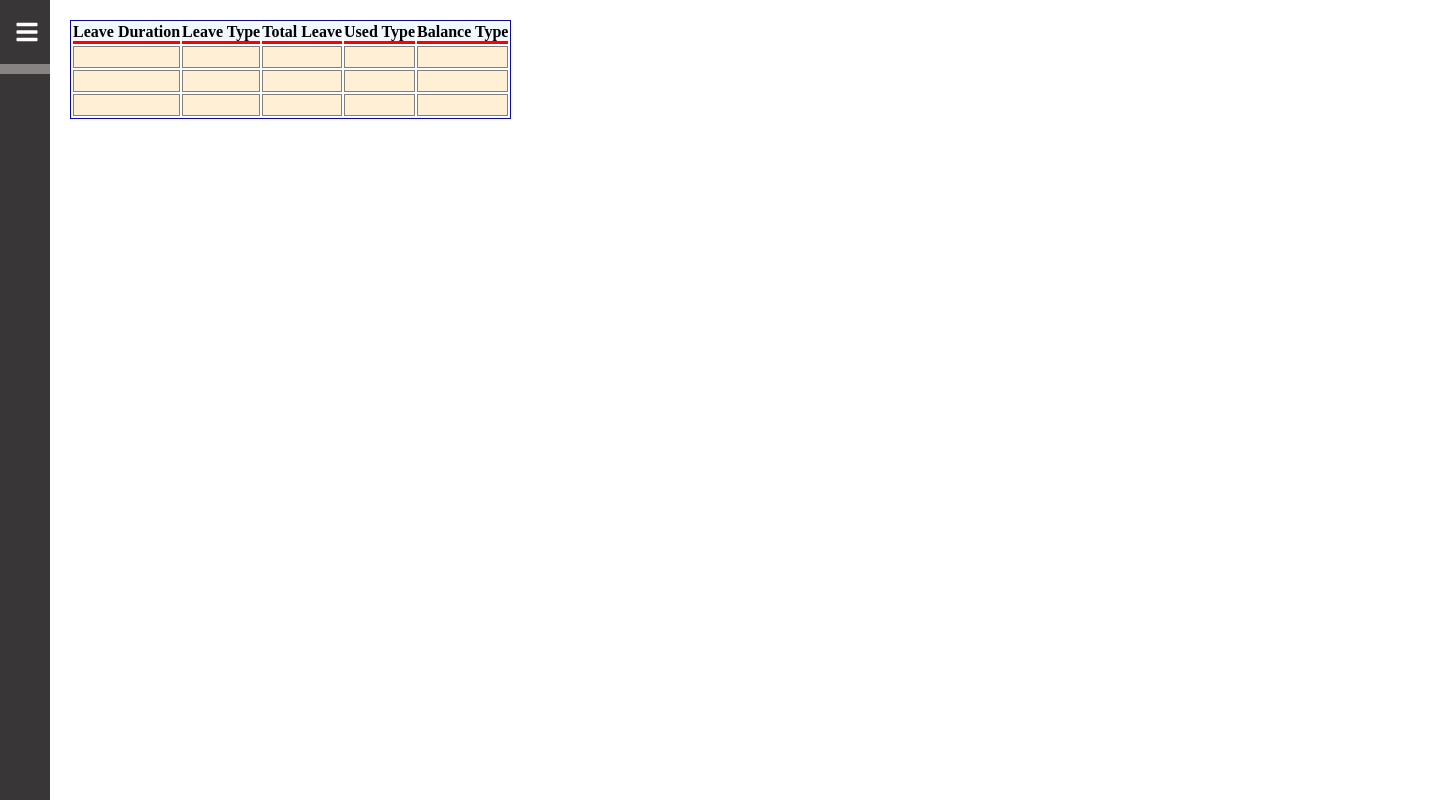
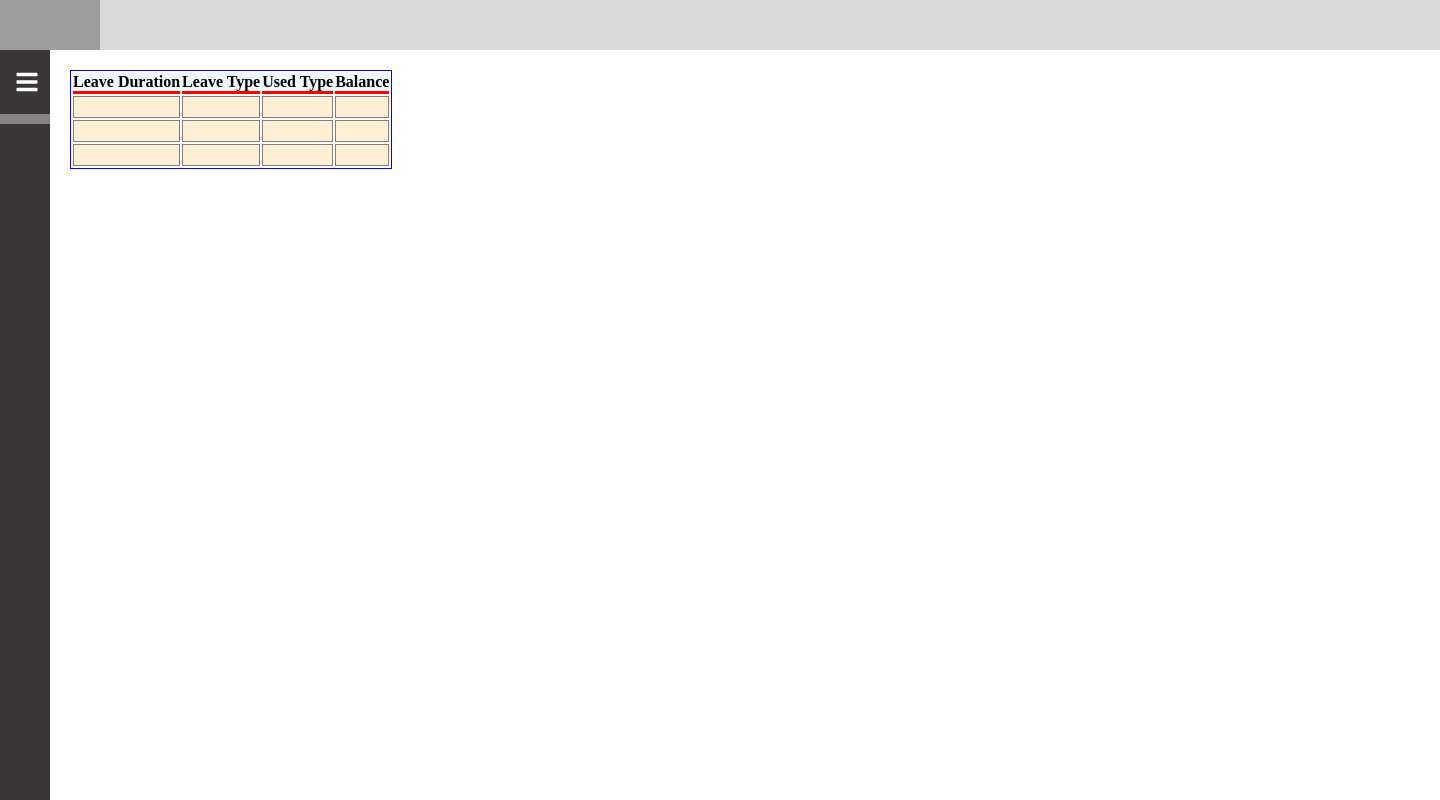
Before and after one commit to shekeleloy/repose, a React (Create React App) app: page / in a window 1280 px wide. Shown: the top 800 px of the page, 1440 px wide, since content can reach past the window. Built offline with nearby package versions, Linux system fonts and the light colour scheme; grey boxes are pictures that could not be loaded.

Commit message:
table
table added for user dash

```diff
--- a/package.json
+++ b/package.json
@@ -7,6 +7,7 @@
     "@testing-library/react": "^13.4.0",
     "@testing-library/user-event": "^13.5.0",
     "react": "^18.2.0",
+    "react-calendar": "^4.0.0",
     "react-dom": "^18.2.0",
     "react-icons": "^4.7.1",
     "react-router-dom": "^6.4.5",
--- a/src/App.css
+++ b/src/App.css
@@ -71,23 +71,21 @@ main {
 }
 
 /* Navigation Bar */
-.navbar {
-  background-color: #D9D9D9;
-  color: black;
-  display: flex;
-  gap: 0px;
-  align-items: center;
-  padding: 20px;
-  width: 10000px;
+.log {
+  width: 100px;
+  height: 50px;
 }
 
-.navbars {
-  font-size: 24px;
+.nav {
+  display: flex;
+  justify-content: left;
 }
 
-.nav-name {
-  font-family: 'Inter';
-  font-size: 28px;
+.navbar {
+  width: 1440px;
+  height: 50px;
+  left: 0px;
+  top: 0px;
+
+  background: #D9D9D9;
 }
-
-/* Dashboard */
--- a/src/App.js
+++ b/src/App.js
@@ -4,6 +4,7 @@ import "./App.css";
 
 // Components
 import Sidebar from "./components/Sidebar";
+import Navbar from "./components/Navbar";
 
 // Pages
 import Calendar from "./pages/Calendar";
@@ -14,6 +15,7 @@ const App = () => {
   return (
     <div className="App">
       <BrowserRouter>
+      <Navbar />
         <Sidebar>
           <Routes>
             <Route path="/" element={<Dashboard />} />
--- /dev/null
+++ b/src/components/Navbar.js
@@ -0,0 +1,16 @@
+import React from "react";
+
+
+function Navbar() {
+  return (
+    <div className="nav-container">
+      <div className="navbar">
+        <nav>
+          <img src="src/img/logo.png" alt="repose" className="log" />
+        </nav>
+      </div>
+    </div>
+  );
+}
+
+export default Navbar;
--- a/src/components/Table.js
+++ b/src/components/Table.js
@@ -1,11 +1,109 @@
-import React from 'react';
+import React from "react";
 
-const Table = () => {
-    return (
-        <div>
+// const Dashboard = () => {
+//     return (
+//         <div>
 
-        </div>
-    );
+//         </div>
+//     );
+// }
+
+// export default Dashboard;
+
+import { useTable } from "react-table";
+
+function Table() {
+  const data = React.useMemo(
+    () => [
+      {
+        col1: "",
+        col2: "",
+      },
+      {
+        col1: "",
+        col2: "",
+      },
+      {
+        col1: "",
+        col2: "",
+      },
+    ],
+    []
+  );
+
+  const columns = React.useMemo(
+    () => [
+      {
+        Header: "Leave Duration",
+        accessor: "col1",
+      },
+      {
+        Header: "Leave Type",
+        accessor: "col2",
+      },
+      {
+        Header: "Used Type",
+        accessor: "col3",
+      },
+      {
+        Header: "Balance",
+        accessor: "col4",
+      },
+    ],
+    []
+  );
+
+  const { getTableProps, getTableBodyProps, headerGroups, rows, prepareRow } =
+    useTable({ columns, data });
+
+  return (
+    <div className="dash-content">
+      <table {...getTableProps()} style={{ border: "solid 1px blue" }}>
+        <thead>
+          {headerGroups.map((headerGroup) => (
+            <tr {...headerGroup.getHeaderGroupProps()}>
+              {headerGroup.headers.map((column) => (
+                <th
+                  {...column.getHeaderProps()}
+                  style={{
+                    borderBottom: "solid 3px red",
+                    background: "aliceblue",
+                    color: "black",
+                    fontWeight: "bold",
+                  }}
+                >
+                  {column.render("Header")}
+                </th>
+              ))}
+            </tr>
+          ))}
+        </thead>
+        <tbody {...getTableBodyProps()}>
+          {rows.map((row) => {
+            prepareRow(row);
+            return (
+              <tr {...row.getRowProps()}>
+                {row.cells.map((cell) => {
+                  return (
+                    <td
+                      {...cell.getCellProps()}
+                      style={{
+                        padding: "10px",
+                        border: "solid 1px gray",
+                        background: "papayawhip",
+                      }}
+                    >
+                      {cell.render("Cell")}
+                    </td>
+                  );
+                })}
+              </tr>
+            );
+          })}
+        </tbody>
+      </table>
+    </div>
+  );
 }
 
 export default Table;
--- a/src/pages/Dashboard.js
+++ b/src/pages/Dashboard.js
@@ -1,111 +1,10 @@
-import React from "react";
+import React from 'react';
+import Table from '../components/Table';
 
-// const Dashboard = () => {
-//     return (
-//         <div>
-
-//         </div>
-//     );
-// }
-
-// export default Dashboard;
-
-import { useTable } from "react-table";
-
-function Dashboard() {
-  const data = React.useMemo(
-    () => [
-      {
-        col1: "",
-        col2: "",
-      },
-      {
-        col1: "",
-        col2: "",
-      },
-      {
-        col1: "",
-        col2: "",
-      },
-    ],
-    []
-  );
-
-  const columns = React.useMemo(
-    () => [
-      {
-        Header: "Leave Duration",
-        accessor: "col1", // accessor is the "key" in the data
-      },
-      {
-        Header: "Leave Type",
-        accessor: "col2",
-      },
-      {
-        Header: "Total Leave",
-        accessor: "col3",
-      },
-      {
-        Header: "Used Type",
-        accessor: "col4",
-      },
-      {
-        Header: "Balance Type",
-        accessor: "col5",
-      },
-    ],
-    []
-  );
-
-  const { getTableProps, getTableBodyProps, headerGroups, rows, prepareRow } =
-    useTable({ columns, data });
-
+const Dashboard = () => {
   return (
-    <div className="dash-content">
-      <table {...getTableProps()} style={{ border: "solid 1px blue" }}>
-        <thead>
-          {headerGroups.map((headerGroup) => (
-            <tr {...headerGroup.getHeaderGroupProps()}>
-              {headerGroup.headers.map((column) => (
-                <th
-                  {...column.getHeaderProps()}
-                  style={{
-                    borderBottom: "solid 3px red",
-                    background: "aliceblue",
-                    color: "black",
-                    fontWeight: "bold",
-                  }}
-                >
-                  {column.render("Header")}
-                </th>
-              ))}
-            </tr>
-          ))}
-        </thead>
-        <tbody {...getTableBodyProps()}>
-          {rows.map((row) => {
-            prepareRow(row);
-            return (
-              <tr {...row.getRowProps()}>
-                {row.cells.map((cell) => {
-                  return (
-                    <td
-                      {...cell.getCellProps()}
-                      style={{
-                        padding: "10px",
-                        border: "solid 1px gray",
-                        background: "papayawhip",
-                      }}
-                    >
-                      {cell.render("Cell")}
-                    </td>
-                  );
-                })}
-              </tr>
-            );
-          })}
-        </tbody>
-      </table>
+    <div className="dash-container">
+      <Table />
     </div>
   );
 }
```
Also changed, not shown: src/img/logo.png (added), 1 other file (tests, documents, lock files or other folders).
